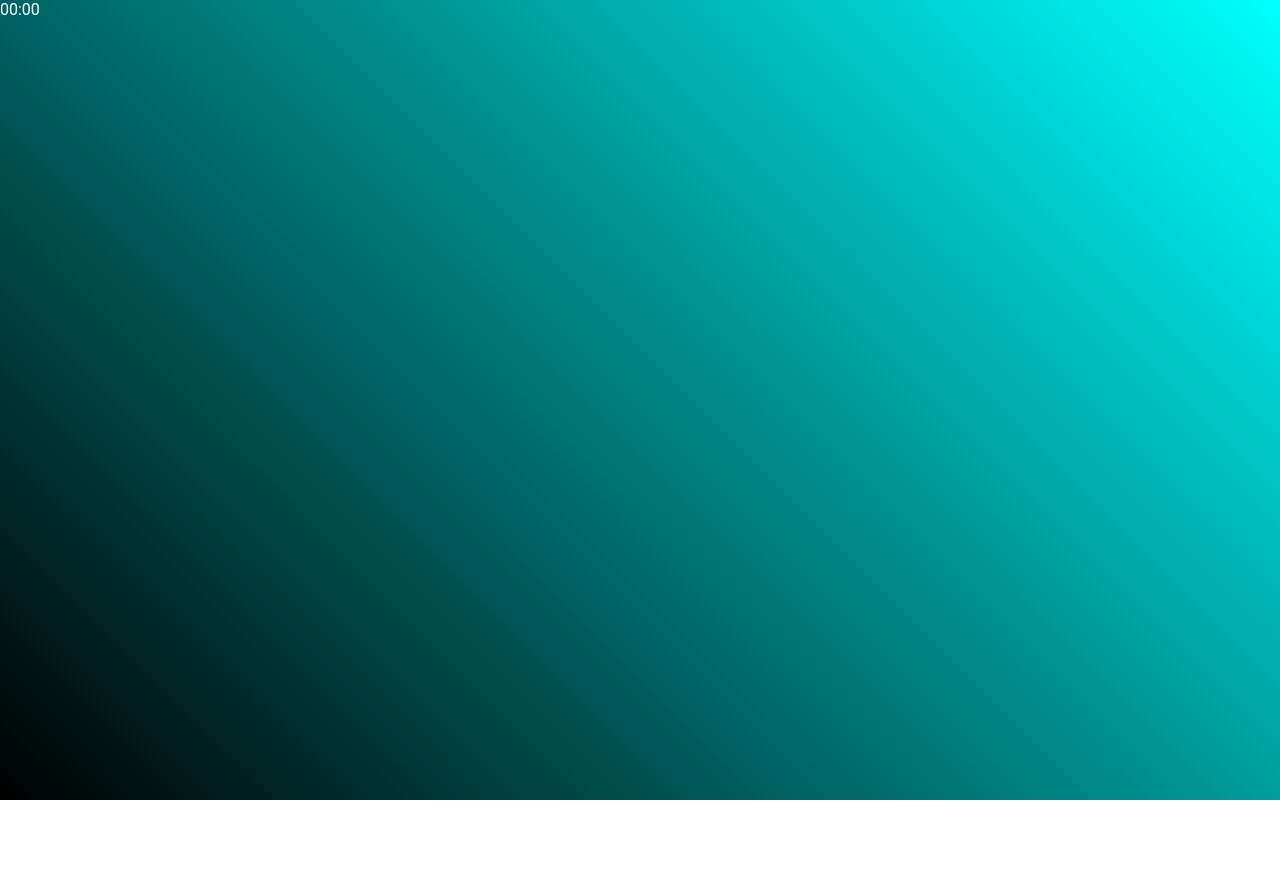
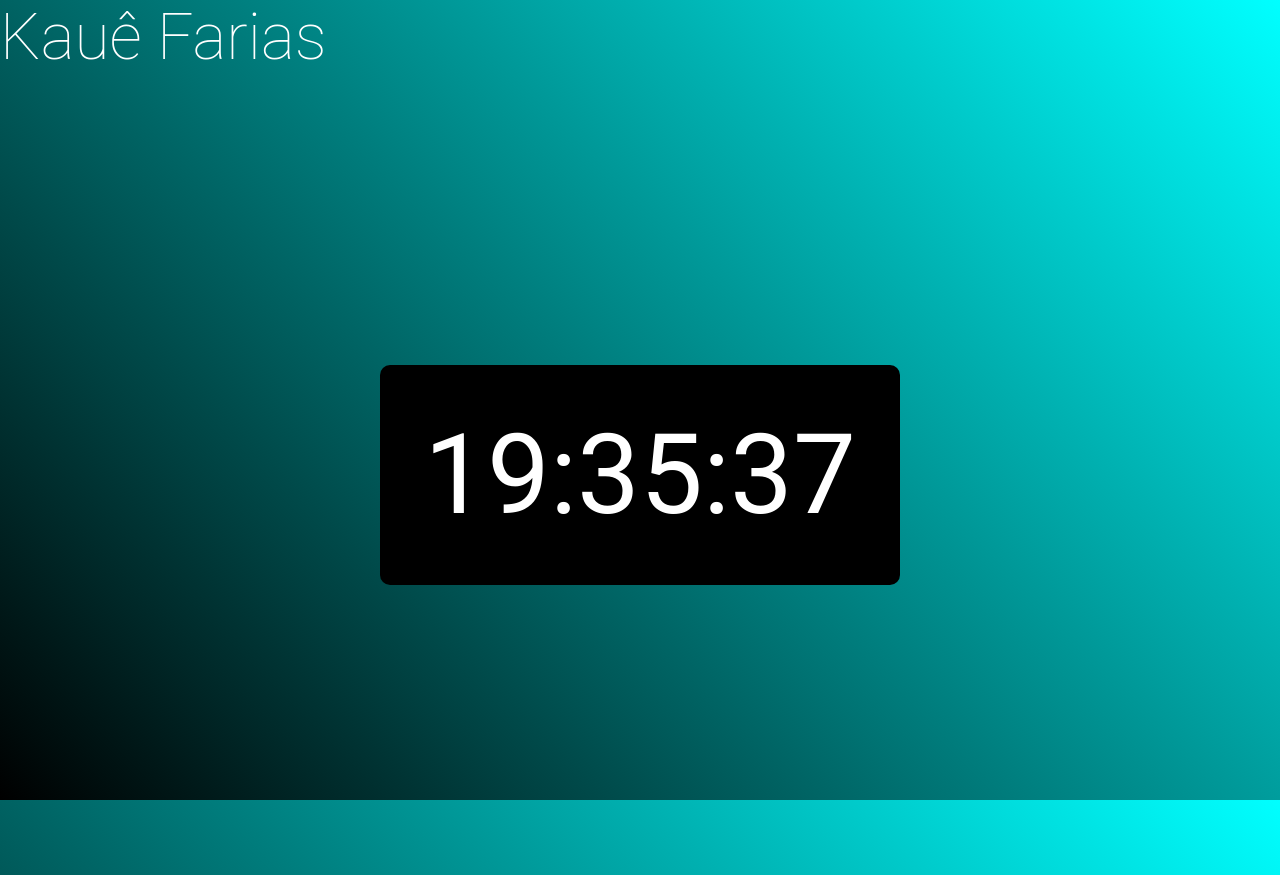
Before and after one commit to kaueFariass/Cronometro, a plain HTML site: page relogio/index.html in a window 1280 px wide. Before the commit the page ends 800 px from the top, so only its background shows below. Drawn offline with Linux system fonts and the light colour scheme.

Commit message:
relogio ok

```diff
--- a/relogio/estilo.css
+++ b/relogio/estilo.css
@@ -3,9 +3,36 @@
     padding: 0;
   }
 
-  body {
+h1 {
+    color: #fff;
+    font-family: 'Roboto', sans-serif;
+    font-weight: 100;
+    font-size: 4em;
+}
+
+body {
     background-image: linear-gradient(45deg, black, aqua);
     height: 100vh;
     color: #fff;
     font-family: 'Roboto', sans-serif;
     }
+
+.relogio {
+    height: 100vh;
+    display: flex;
+    flex-direction: column;
+    justify-content: center;
+    align-items: center;
+    }
+
+.display {
+    background-color: black;
+    width: 500px;
+    height: 200px;
+    text-align: center;
+    line-height: 200px;
+    border-radius: 10px;
+    color: #fff;
+    font-size: 7em;
+    padding: 10px;
+}
--- a/relogio/index.html
+++ b/relogio/index.html
@@ -1,17 +1,17 @@
 <!DOCTYPE html>
-<html lang="en">
+<html lang="pt-br">
 <head>
     <meta charset="UTF-8">
     <meta http-equiv="X-UA-Compatible" content="IE=edge">
     <meta name="viewport" content="width=device-width, initial-scale=1.0">
-    <link rel="stylesheet" type="text/css" href="estilo.css">
-    <script type="text/javascript" src="relogio.js"></script>
+    <link rel="stylesheet" href="estilo.css">
     <title>Relógio</title>
-
 </head>
 <body>
+    <h1>Kauê Farias</h1>
     <div class="relogio">
-        <div class="display">00:00</div>
+        <div class="display">00:00:00</div>
     </div>
+    <script src="relogio.js"></script>
 </body>
 </html>
--- a/relogio/relogio.js
+++ b/relogio/relogio.js
@@ -0,0 +1,19 @@
+function attTempo(){
+    var display = document.querySelector('.display');
+
+    var now = new Date();
+
+    var time = corrigirHorario(now.getHours()) + ':' + corrigirHorario(now.getMinutes()) + ':' + corrigirHorario(now.getSeconds());
+
+    display.textContent = time;
+}
+
+function corrigirHorario(num){
+    if (num < 10) {
+        num = '0' + num;
+    }
+    return num;
+}
+
+attTempo();
+setInterval(attTempo, 1000);
```
